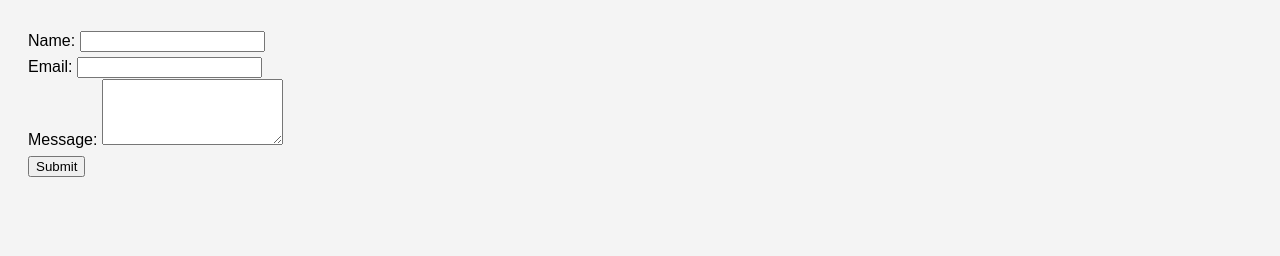
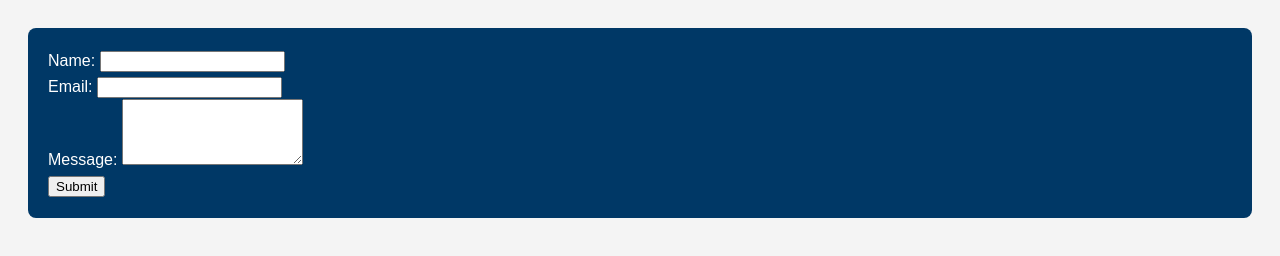
Before and after one commit to Daithi10/Daithi10.github.io, a plain HTML site: page contacts.html in a window 1280 px wide. Drawn offline with Linux system fonts and the light colour scheme.

Commit message:
last updates

```diff
--- a/style.css
+++ b/style.css
@@ -133,6 +133,18 @@ table, tr, th, td {
     background-color: #003866;
     border-radius: 8px;
     font-weight: bold;
+
+}
+.contact-form{
+    background-color: #003866;
+    color: white;
+    padding: 20px;
+    display: flex-right;
+    justify-content: center;
+    align-items: flex-end;
+    justify-content: flex-start;
+    margin-bottom: 30px;
+    border-radius: 8px;
 }
 .inner-footer-left,
 .inner-footer-center,
```
Also changed, not shown: contacts.html (+0 -1 lines), index.html (+2 -0 lines).
